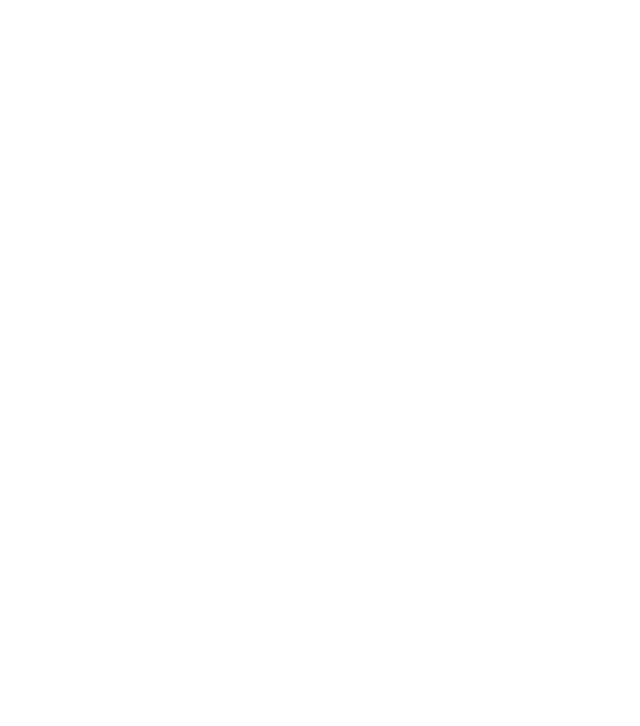
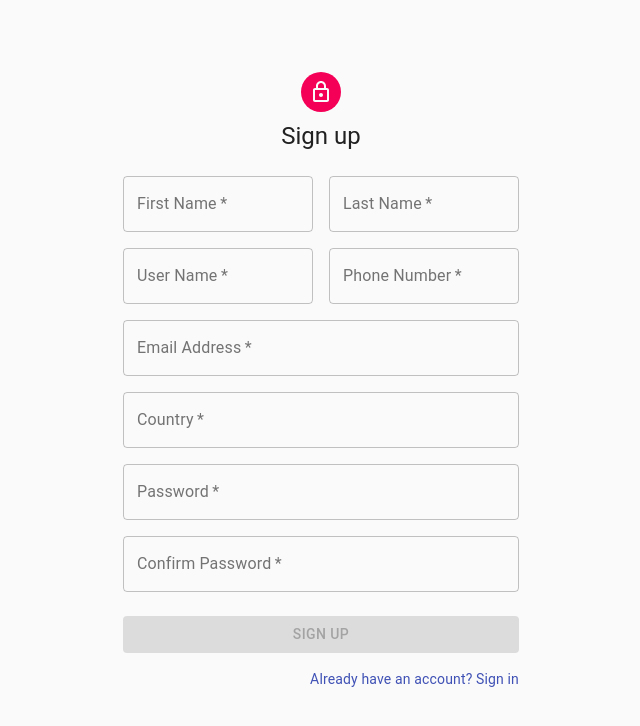
Before and after one commit to darianNgo/storybook, a React (Create React App) app in the folder view/: page /signup in a window 1280 px wide. Shown: the top 726 px of the page, without its empty margins (319-959 px from the left). Built offline with nearby package versions, Linux system fonts and the light colour scheme.

Commit message:
fixed deploy issue and added signup page

```diff
--- a/view/package.json
+++ b/view/package.json
@@ -30,11 +30,12 @@
       "not dead",
       "not op_mini all"
     ],
-    "proxy": "https://us-central1-storyapp-a3a29.cloudfunctions.net/api",
+
     "development": [
       "last 1 chrome version",
       "last 1 firefox version",
       "last 1 safari version"
     ]
-  }
+  },
+  "proxy": "https://us-central1-storyapp-a3a29.cloudfunctions.net/api"
 }
--- a/view/src/App.js
+++ b/view/src/App.js
@@ -1,6 +1,7 @@
 import React from 'react';
 import { BrowserRouter as Router, Route, Switch } from 'react-router-dom';
 import login from './pages/login';
+import signup from './pages/signup';
 
 function App() {
   return (
@@ -8,6 +9,7 @@
       <div>
         <Switch>
           <Route exact path="/login" component={login}/>
+          <Route exact path="/signup" component={signup}/>
         </Switch>
       </div>
     </Router>
--- /dev/null
+++ b/view/src/pages/signup.js
@@ -0,0 +1,268 @@
+import React, { Component } from 'react';
+import Avatar from '@material-ui/core/Avatar';
+import Button from '@material-ui/core/Button';
+import CssBaseline from '@material-ui/core/CssBaseline';
+import TextField from '@material-ui/core/TextField';
+import Link from '@material-ui/core/Link';
+import Grid from '@material-ui/core/Grid';
+import LockOutlinedIcon from '@material-ui/icons/LockOutlined';
+import Typography from '@material-ui/core/Typography';
+import Container from '@material-ui/core/Container';
+import withStyles from '@material-ui/core/styles/withStyles';
+import CircularProgress from '@material-ui/core/CircularProgress';
+
+import axios from 'axios';
+
+const styles = (theme) => ({
+	paper: {
+		marginTop: theme.spacing(8),
+		display: 'flex',
+		flexDirection: 'column',
+		alignItems: 'center'
+	},
+	avatar: {
+		margin: theme.spacing(1),
+		backgroundColor: theme.palette.secondary.main
+	},
+	form: {
+		width: '100%', // Fix IE 11 issue.
+		marginTop: theme.spacing(3)
+	},
+	submit: {
+		margin: theme.spacing(3, 0, 2)
+	},
+	progess: {
+		position: 'absolute'
+	}
+});
+
+class signup extends Component {
+	constructor(props) {
+		super(props);
+
+		this.state = {
+			firstName: '',
+			lastName: '',
+			phoneNumber: '',
+			country: '',
+			username: '',
+			email: '',
+			password: '',
+			confirmPassword: '',
+			errors: [],
+			loading: false
+		};
+	}
+
+	componentWillReceiveProps(nextProps) {
+		if (nextProps.UI.errors) {
+			this.setState({
+				errors: nextProps.UI.errors
+			});
+		}
+	}
+
+	handleChange = (event) => {
+		this.setState({
+			[event.target.name]: event.target.value
+		});
+	};
+
+	handleSubmit = (event) => {
+		event.preventDefault();
+		this.setState({ loading: true });
+		const newUserData = {
+			firstName: this.state.firstName,
+			lastName: this.state.lastName,
+			phoneNumber: this.state.phoneNumber,
+			country: this.state.country,
+			username: this.state.username,
+			email: this.state.email,
+			password: this.state.password,
+			confirmPassword: this.state.confirmPassword
+		};
+		axios
+			.post('/signup', newUserData)
+			.then((response) => {
+				localStorage.setItem('AuthToken', `${response.data.token}`);
+				this.setState({
+					loading: false,
+				});
+				this.props.history.push('/');
+			})
+			.catch((error) => {
+				this.setState({
+					errors: error.response.data,
+					loading: false
+				});
+			});
+	};
+
+	render() {
+		const { classes } = this.props;
+		const { errors, loading } = this.state;
+		return (
+			<Container component="main" maxWidth="xs">
+				<CssBaseline />
+				<div className={classes.paper}>
+					<Avatar className={classes.avatar}>
+						<LockOutlinedIcon />
+					</Avatar>
+					<Typography component="h1" variant="h5">
+						Sign up
+					</Typography>
+					<form className={classes.form} noValidate>
+						<Grid container spacing={2}>
+							<Grid item xs={12} sm={6}>
+								<TextField
+									variant="outlined"
+									required
+									fullWidth
+									id="firstName"
+									label="First Name"
+									name="firstName"
+									autoComplete="firstName"
+									helperText={errors.firstName}
+									error={errors.firstName ? true : false}
+									onChange={this.handleChange}
+								/>
+							</Grid>
+							<Grid item xs={12} sm={6}>
+								<TextField
+									variant="outlined"
+									required
+									fullWidth
+									id="lastName"
+									label="Last Name"
+									name="lastName"
+									autoComplete="lastName"
+									helperText={errors.lastName}
+									error={errors.lastName ? true : false}
+									onChange={this.handleChange}
+								/>
+							</Grid>
+
+							<Grid item xs={12} sm={6}>
+								<TextField
+									variant="outlined"
+									required
+									fullWidth
+									id="username"
+									label="User Name"
+									name="username"
+									autoComplete="username"
+									helperText={errors.username}
+									error={errors.username ? true : false}
+									onChange={this.handleChange}
+								/>
+							</Grid>
+
+							<Grid item xs={12} sm={6}>
+								<TextField
+									variant="outlined"
+									required
+									fullWidth
+									id="phoneNumber"
+									label="Phone Number"
+									name="phoneNumber"
+									autoComplete="phoneNumber"
+									pattern="[7-9]{1}[0-9]{9}"
+									helperText={errors.phoneNumber}
+									error={errors.phoneNumber ? true : false}
+									onChange={this.handleChange}
+								/>
+							</Grid>
+
+							<Grid item xs={12}>
+								<TextField
+									variant="outlined"
+									required
+									fullWidth
+									id="email"
+									label="Email Address"
+									name="email"
+									autoComplete="email"
+									helperText={errors.email}
+									error={errors.email ? true : false}
+									onChange={this.handleChange}
+								/>
+							</Grid>
+
+							<Grid item xs={12}>
+								<TextField
+									variant="outlined"
+									required
+									fullWidth
+									id="country"
+									label="Country"
+									name="country"
+									autoComplete="country"
+									helperText={errors.country}
+									error={errors.country ? true : false}
+									onChange={this.handleChange}
+								/>
+							</Grid>
+
+							<Grid item xs={12}>
+								<TextField
+									variant="outlined"
+									required
+									fullWidth
+									name="password"
+									label="Password"
+									type="password"
+									id="password"
+									autoComplete="current-password"
+									helperText={errors.password}
+									error={errors.password ? true : false}
+									onChange={this.handleChange}
+								/>
+							</Grid>
+							<Grid item xs={12}>
+								<TextField
+									variant="outlined"
+									required
+									fullWidth
+									name="confirmPassword"
+									label="Confirm Password"
+									type="password"
+									id="confirmPassword"
+									autoComplete="current-password"
+									onChange={this.handleChange}
+								/>
+							</Grid>
+						</Grid>
+						<Button
+							type="submit"
+							fullWidth
+							variant="contained"
+							color="primary"
+							className={classes.submit}
+							onClick={this.handleSubmit}
+                            disabled={loading ||
+                                !this.state.email ||
+                                !this.state.password ||
+                                !this.state.firstName ||
+                                !this.state.lastName ||
+                                !this.state.country ||
+                                !this.state.username ||
+                                !this.state.phoneNumber}
+						>
+							Sign Up
+							{loading && <CircularProgress size={30} className={classes.progess} />}
+						</Button>
+						<Grid container justify="flex-end">
+							<Grid item>
+								<Link href="login" variant="body2">
+									Already have an account? Sign in
+								</Link>
+							</Grid>
+						</Grid>
+					</form>
+				</div>
+			</Container>
+		);
+	}
+}
+
+export default withStyles(styles)(signup);
```
Also changed, not shown: 2 other files (tests, documents, lock files or other folders).
